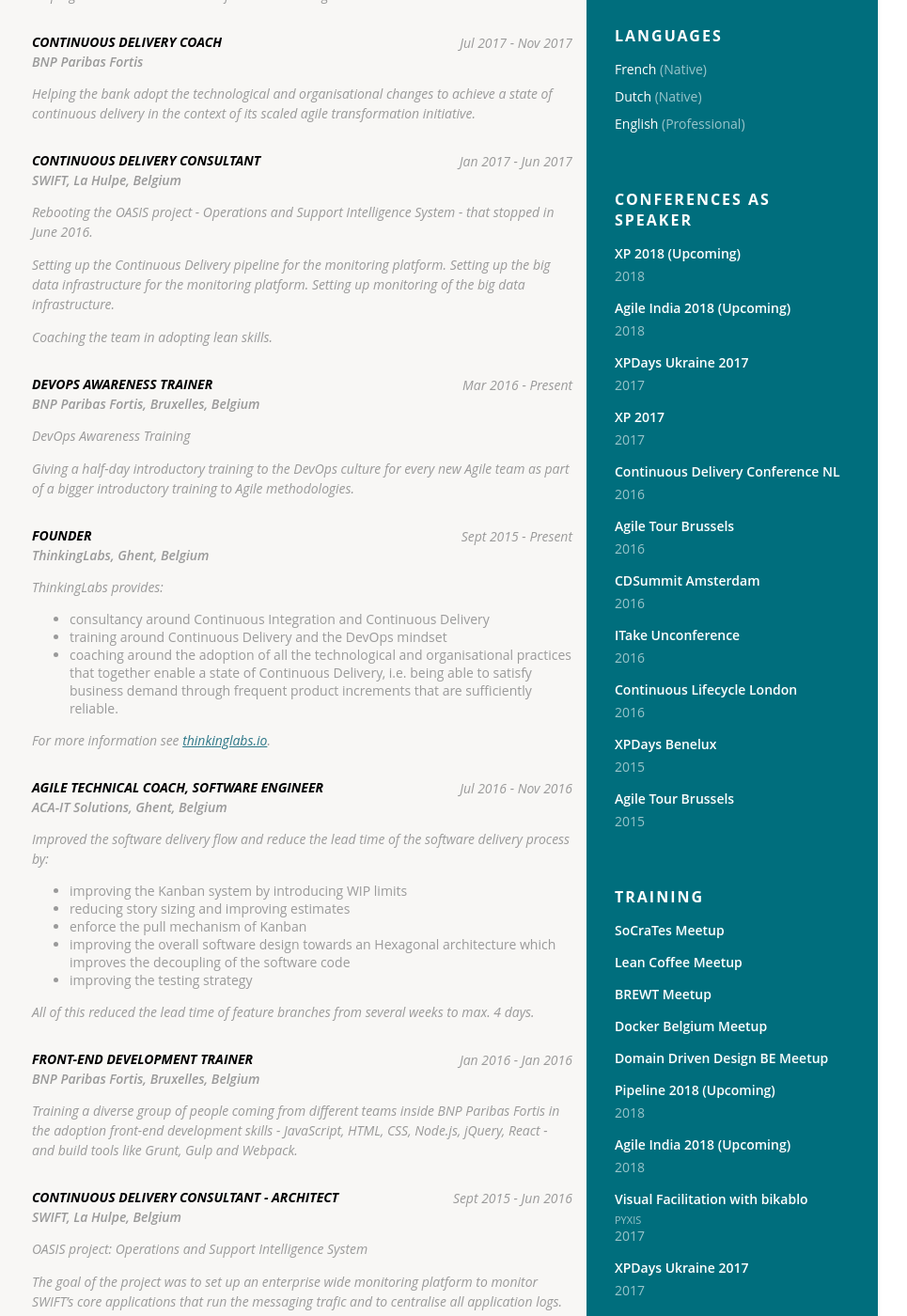
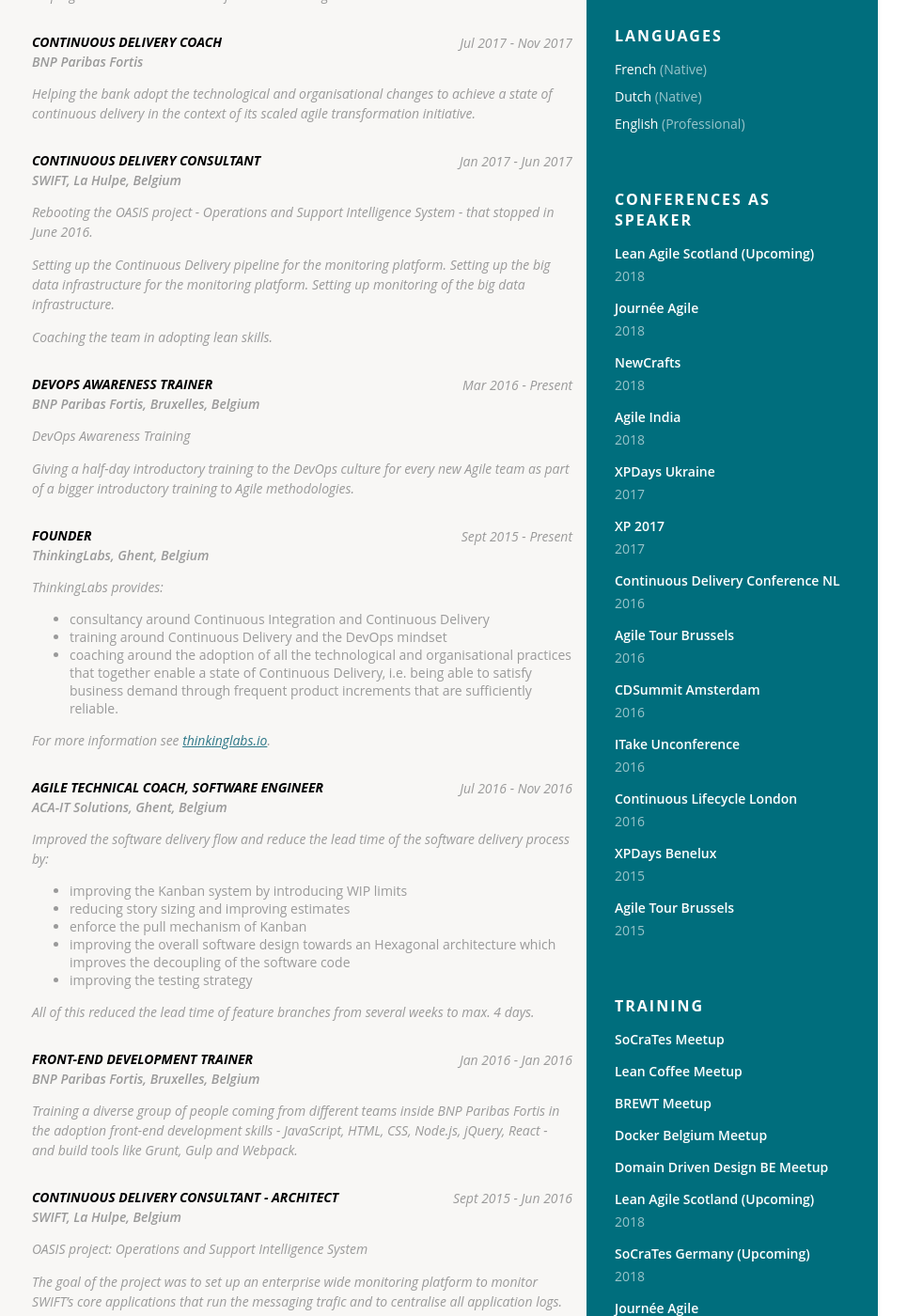
Before and after one commit to tdpauw/tdpauw.github.io, a Jekyll site: the page built from index.html, in a window 1280 px wide and 1400 px high, scrolled down 983 px. Shown: the whole window at 94% size, without its empty margins (186-1151 px from the left). Built offline with Jekyll 4.4.1, drawn with Linux system fonts in a browser that asks for light colours; some of the changed text lies outside the part shown.

Commit message:
add training and speaking assignments

```diff
--- a/_data/cv.yml
+++ b/_data/cv.yml
@@ -27,18 +27,24 @@
   - english: professional
 
 conferences:
-  - title: XP 2018 (Upcoming)
+  - title: Lean Agile Scotland (Upcoming)
     year: 2018
-    link: 'https://www.agilealliance.org/xp2018/'
-  - title: Agile India 2018 (Upcoming)
+    link: 'http://leanagile.scot/2018/sessions/index.php?session=31'
+  - title: Journée Agile
     year: 2018
-    link: 'https://2018.agileindia.org/speakers'
-  - title: XPDays Ukraine 2017
+    link: 'http://thinkinglabs.io/talks/journee-agile-2018-feature-branching-is-evil'
+  - title: NewCrafts
+    year: 2018
+    link: 'http://thinkinglabs.io/talks/newcrafts-2018-feature-branching-is-evil'
+  - title: Agile India
+    year: 2018
+    link: 'http://thinkinglabs.io/talks/agile-india-2018-feature=branching-is-evil'
+  - title: XPDays Ukraine
     year: 2017
-    link: 'https://speakerdeck.com/tdpauw/xpdays-ukraine-2017-feature-branching-is-evil'
+    link: 'http://thinkinglabs.io/talks/xpdays-ukraine-2017-feature-branching-is-evil'
   - title: XP 2017
     year: 2017
-    link: 'https://speakerdeck.com/tdpauw/xp2017-feature-branching-is-evil'
+    link: 'http://thinkinglabs.io/talks/xp-2017-feature-branching-is-evil'
   - title: Continuous Delivery Conference NL
     year: 2016
     link: 'http://thinkinglabs.io/talks/cdconfnl-2016-feature-branching-is-evil'
@@ -67,17 +73,32 @@
   - title: BREWT Meetup
   - title: Docker Belgium Meetup
   - title: Domain Driven Design BE Meetup
-  - title: Pipeline 2018 (Upcoming)
+  - title: Lean Agile Scotland (Upcoming)
+    city: Edinburgh
+    year: 2018
+  - title: SoCraTes Germany (Upcoming)
+    city: Soltau
+    year: 2018
+  - title: Journée Agile
+    city: Charleroi
+    year: 2018
+  - title: NewCrafts
+    city: Paris
+    year: 2018
+  - title: CITCON
+    city: Vienna
+    year: 2018
+  - title: Pipeline
     city: London
     year: 2018
-  - title: Agile India 2018 (Upcoming)
+  - title: Agile India
     city: Bengaluru
     year: 2018
   - title: Visual Facilitation with bikablo
     organisation: Pyxis
     city: Ghent
     year: 2017
-  - title: XPDays Ukraine 2017
+  - title: XPDays Ukraine
     year: 2017
   - title: SoCraTes France
     year: 2017
```
